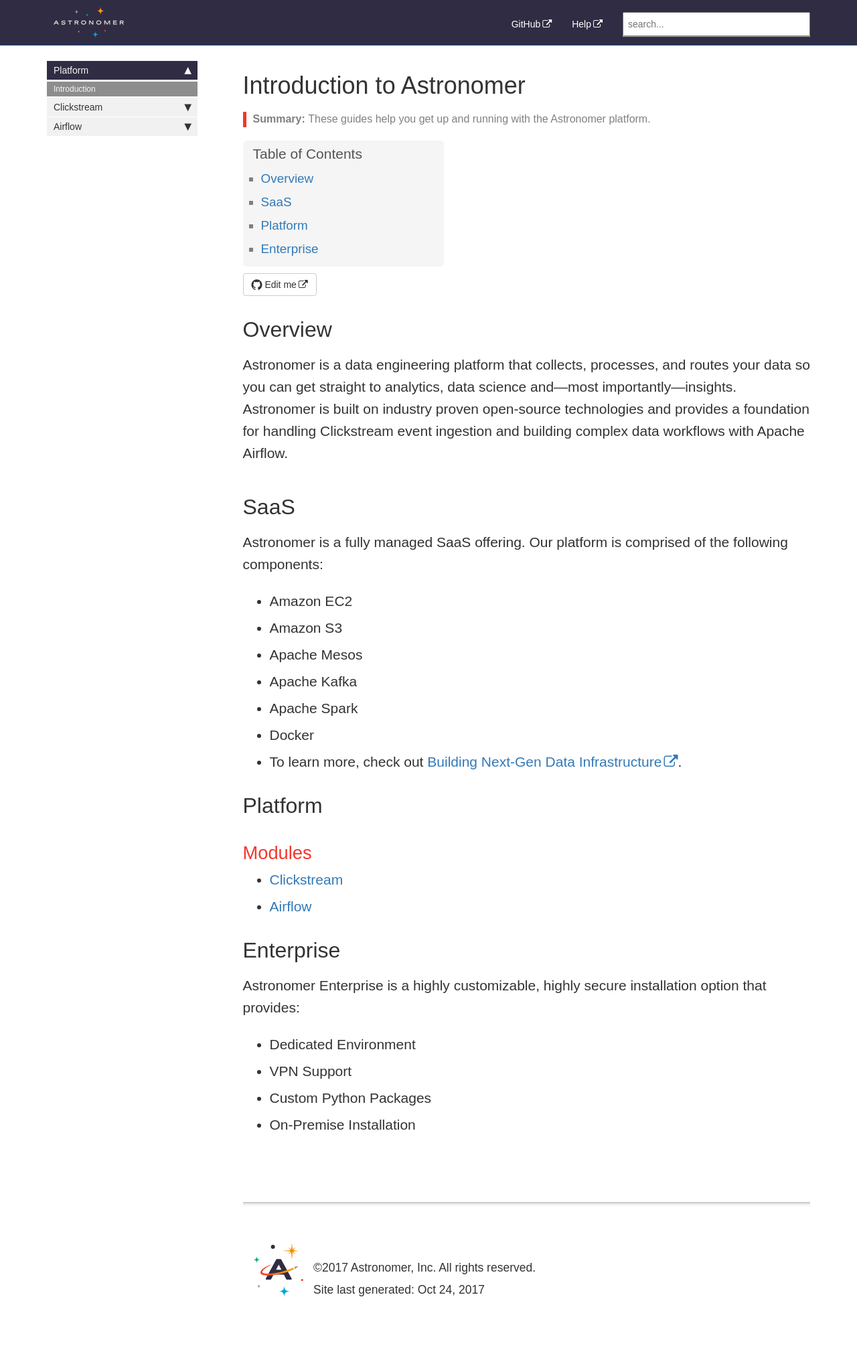
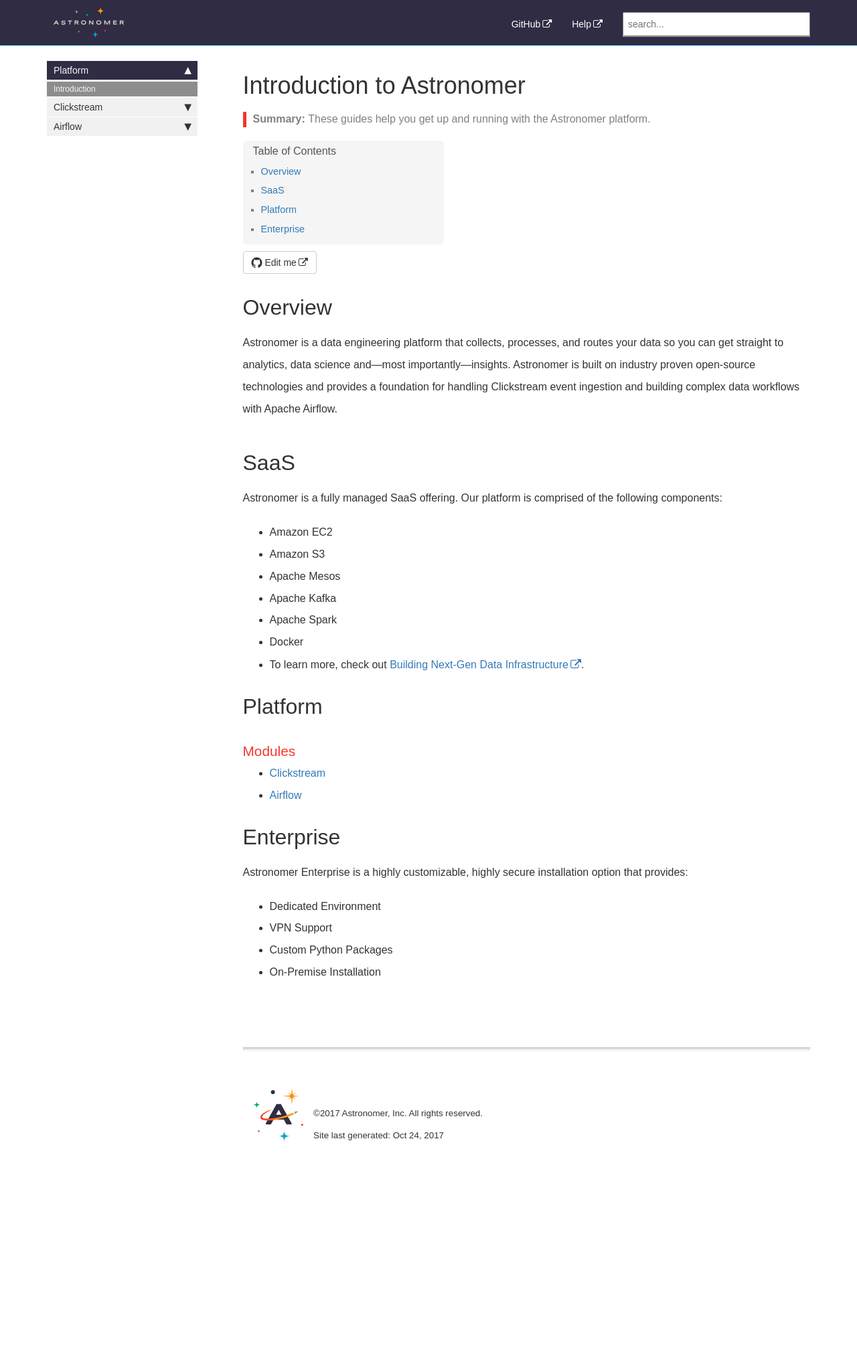
Before and after one commit to petedejoy/documentation, a Jekyll site: the page built from index.md, in a window 1280 px wide. Shown: the whole page at 67% size. Built offline with Jekyll 4.4.1, drawn with Linux system fonts in a browser that asks for light colours; nearby versions of some CDN libraries; some web fonts are replaced; comment, search, counter and statistics services are not loaded; after the commit the page ends 1806 px from its top, so only the background shows below that.

Commit message:
change body font to 16, position leftnav relative

```diff
--- a/css/astronomer.css
+++ b/css/astronomer.css
@@ -171,7 +171,6 @@ li.sidebarTitle {
 
 }
 
-
 .navbar-inverse .navbar-toggle:focus, .navbar-inverse .navbar-toggle:hover {
     background-color: #302c43;
 }
@@ -183,3 +182,7 @@ li.sidebarTitle {
 #search-demo-container ul#results-container {
     border: 1px solid #aaa;
 }
+
+.affix {
+    position: relative;
+}
--- a/css/customstyles.css
+++ b/css/customstyles.css
@@ -1,5 +1,5 @@
 body {
-    font-size: 21px;
+    font-size: 16px;
 }
 
 p {
```
